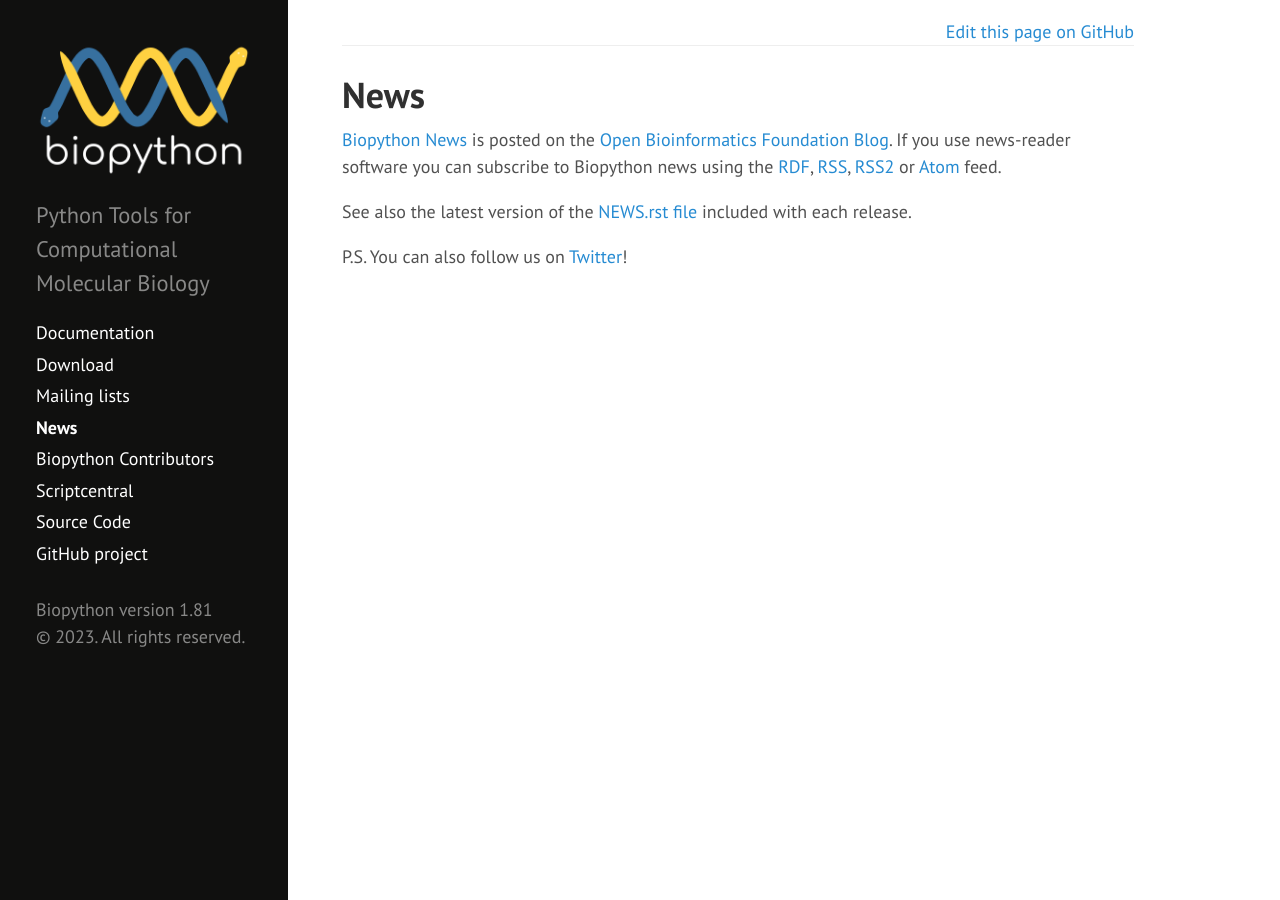
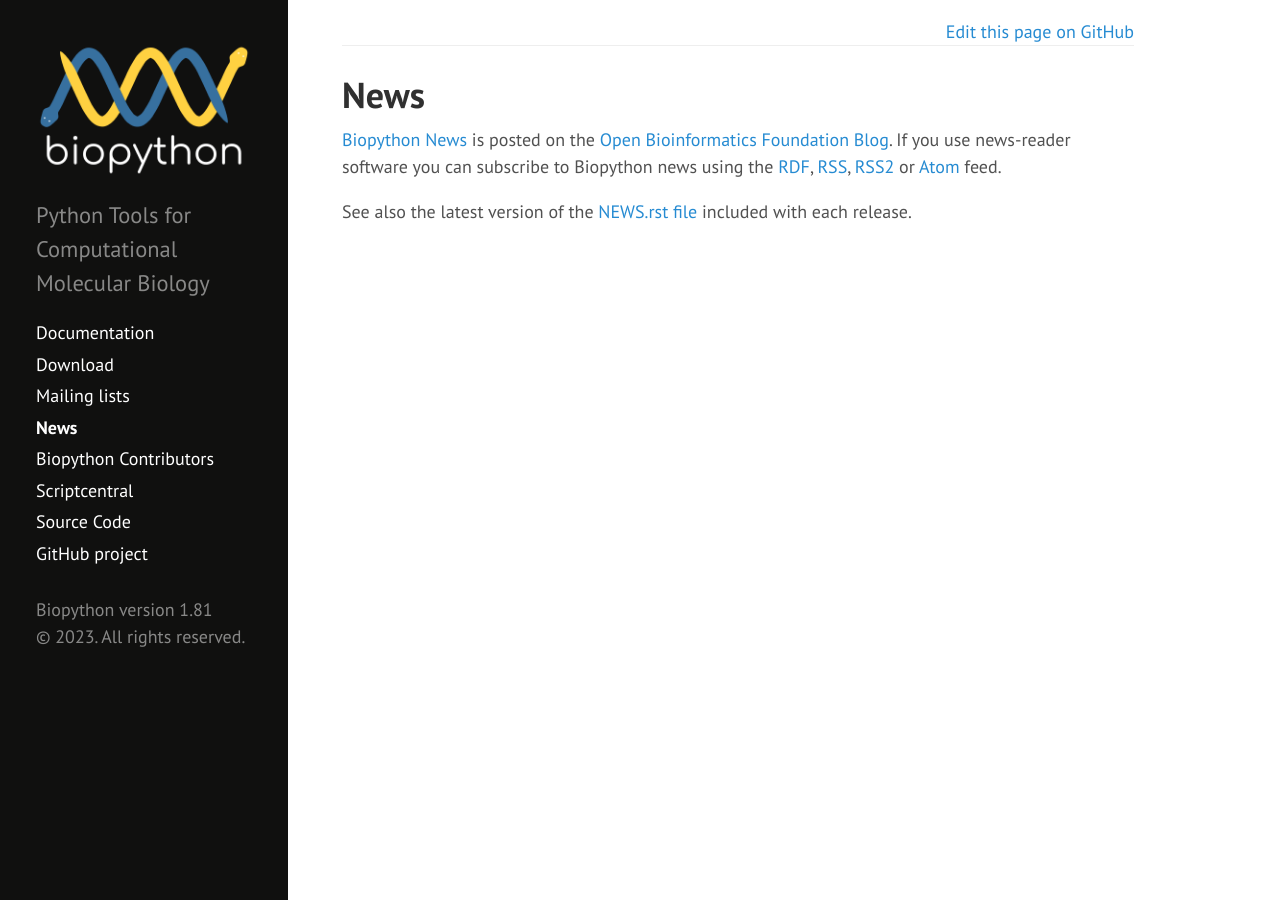
Before and after one commit to biopython/biopython.github.io, a Jekyll site: the page built from wiki/News.md, in a window 1280 px wide. Built offline with Jekyll 4.4.1, drawn with Linux system fonts in a browser that asks for light colours.

Commit message:
No more Twitter

```diff
--- a/wiki/News.md
+++ b/wiki/News.md
@@ -18,5 +18,3 @@ feed.
 See also the latest version of the [NEWS.rst
 file](https://github.com/biopython/biopython/raw/master/NEWS.rst) included with
 each release.
-
-P.S. You can also follow us on [Twitter](http://twitter.com/biopython)!
```
